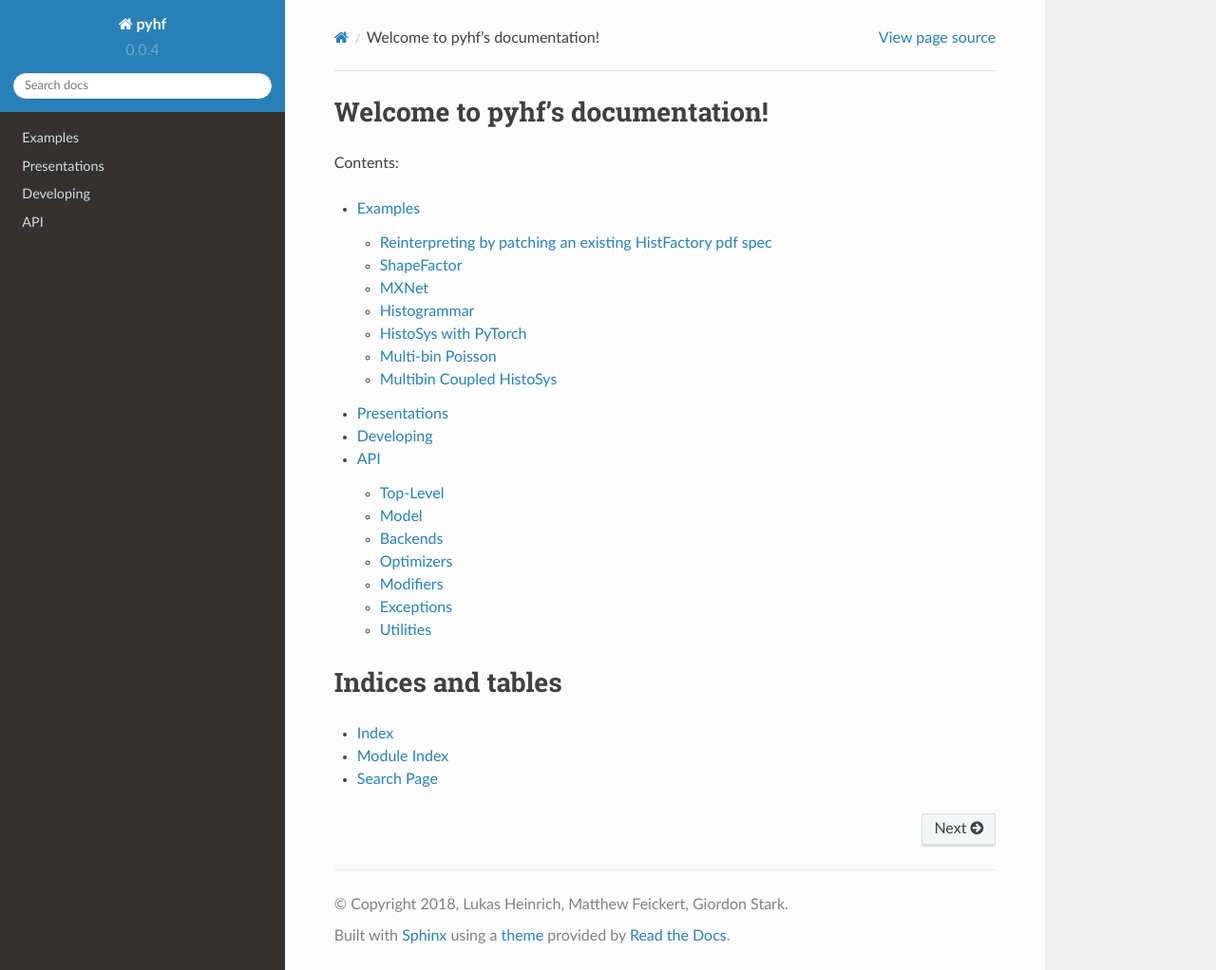
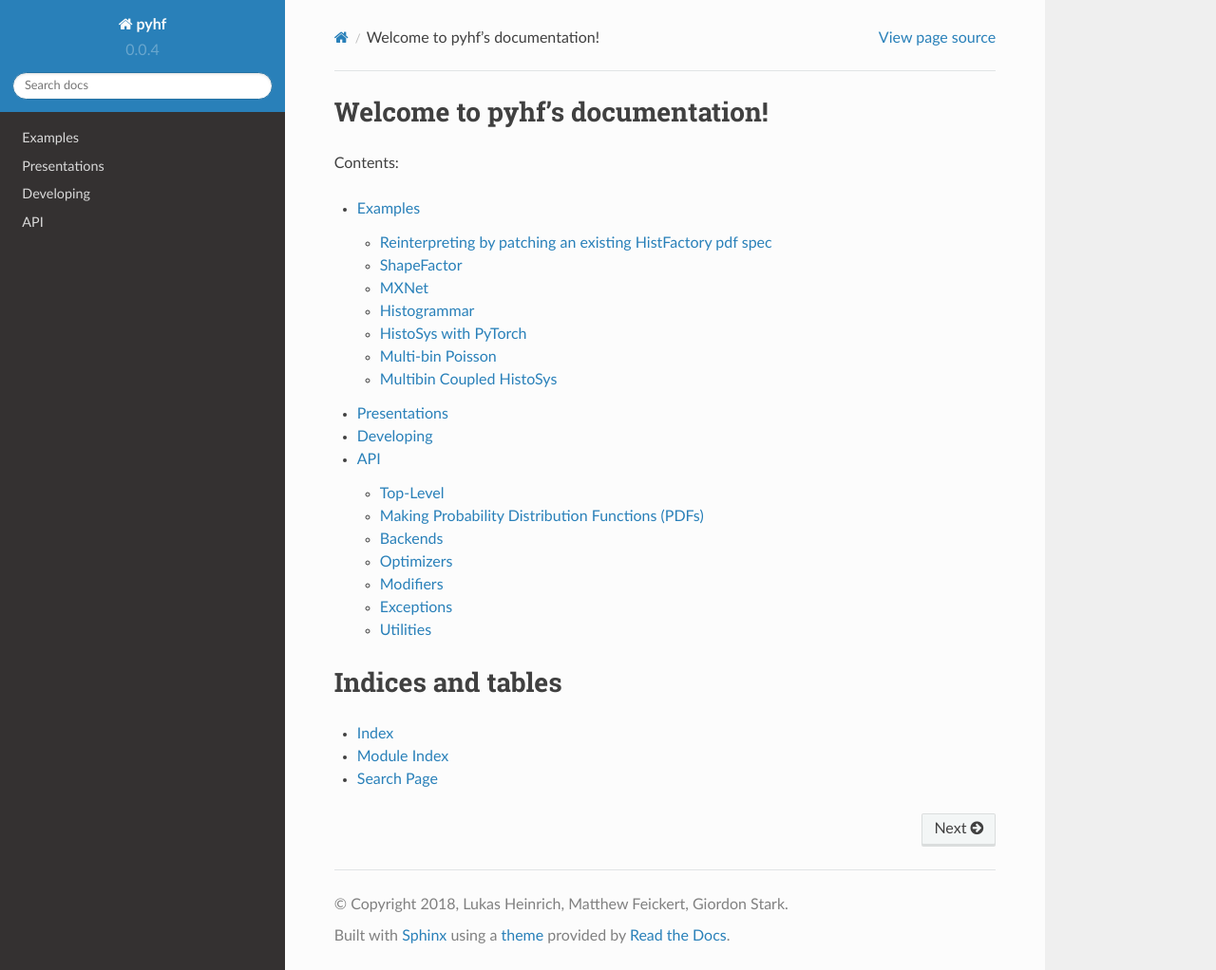
Before and after one commit to scikit-hep/pyhf, a Sphinx documentation site: the page built from docs/index.rst, in a window 1280 px wide and 1022 px high. Shown: the whole window at 95% size. Built offline with Sphinx 7.4.7 and the Read the Docs theme 2.0.0, drawn with Linux system fonts in a browser that asks for light colours; pages that are not in the unit, such as notebooks, are missing from menus.

Commit message:
[skip ci] update docs a little more

```diff
--- a/docs/api.rst
+++ b/docs/api.rst
@@ -16,8 +16,8 @@ Top-Level
    get_backend
    set_backend
 
-Model
------
+Making Probability Distribution Functions (PDFs)
+------------------------------------------------
 
 .. currentmodule:: pyhf.pdf
 
```
